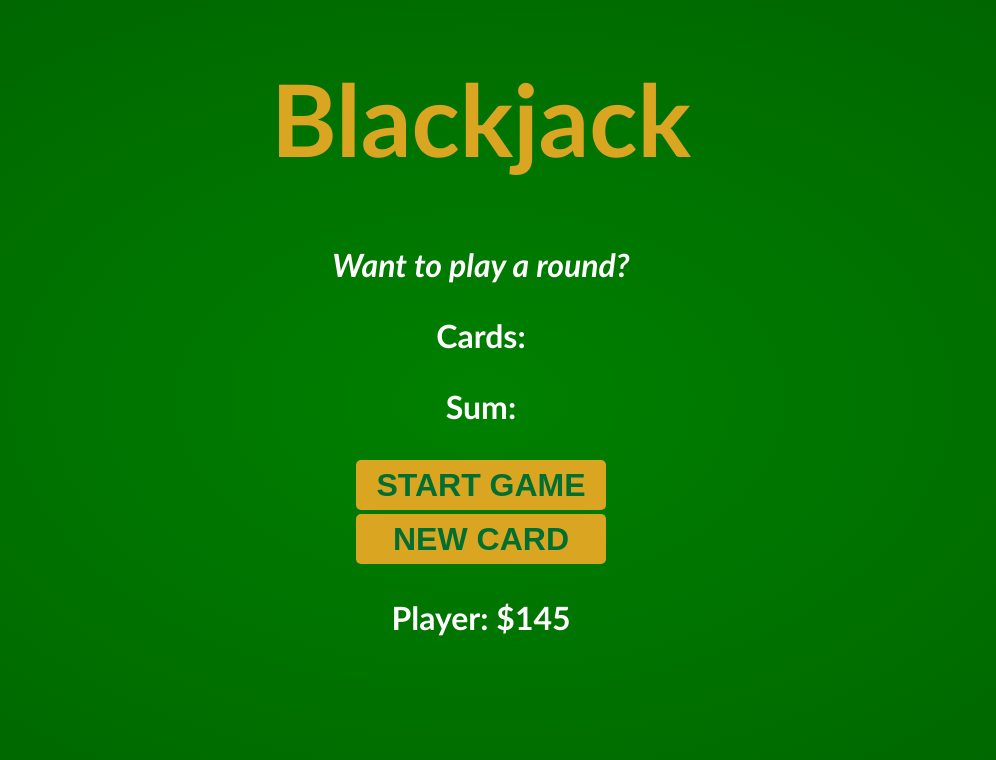
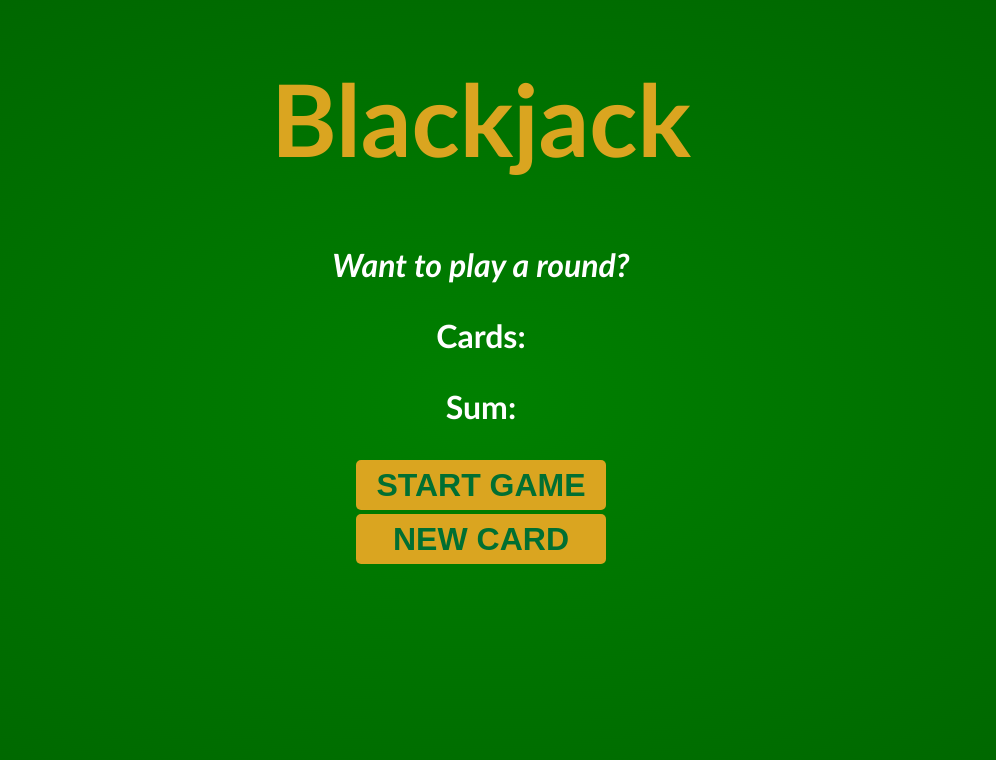
Before and after one commit to owenjurbin-in/BlackJack, a plain HTML site: page index.html in a window 1280 px wide. Shown: the whole page, without its empty margins (159-1155 px from the left). Drawn offline with Linux system fonts and the light colour scheme.

Commit message:
Remove unnecessary player balance attribute

```diff
--- a/index.html
+++ b/index.html
@@ -10,7 +10,6 @@
         <button onclick="startGame()">START GAME</button>
         <br>
         <button onclick="newCard()">NEW CARD</button>
-        <p id="player-el"></p>
         <script src="index.js"></script>
     </body>
 </html>
--- a/index.js
+++ b/index.js
@@ -10,10 +10,8 @@ let isAlive = false
 let messageEl = document.getElementById("message-el")
 let sumEl = document.getElementById("sum-el")
 let cardsEl = document.getElementById("cards-el")
-let playerEl = document.getElementById("player-el")
 
 console.log(messageEl)
-playerEl.textContent = player.name + ": $" + player.credits
 
 function startGame(){
     let first_card = getRandomCard()
```
